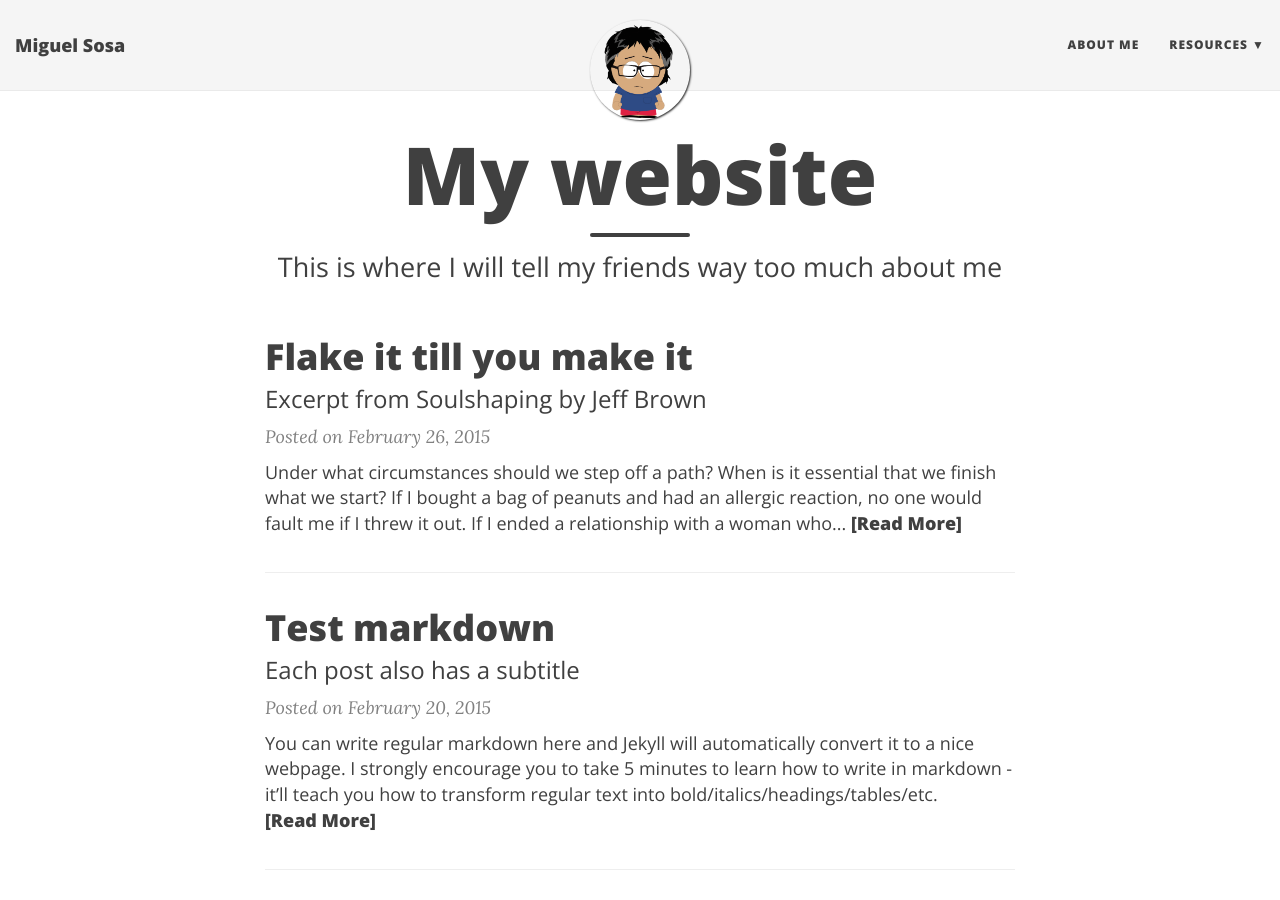
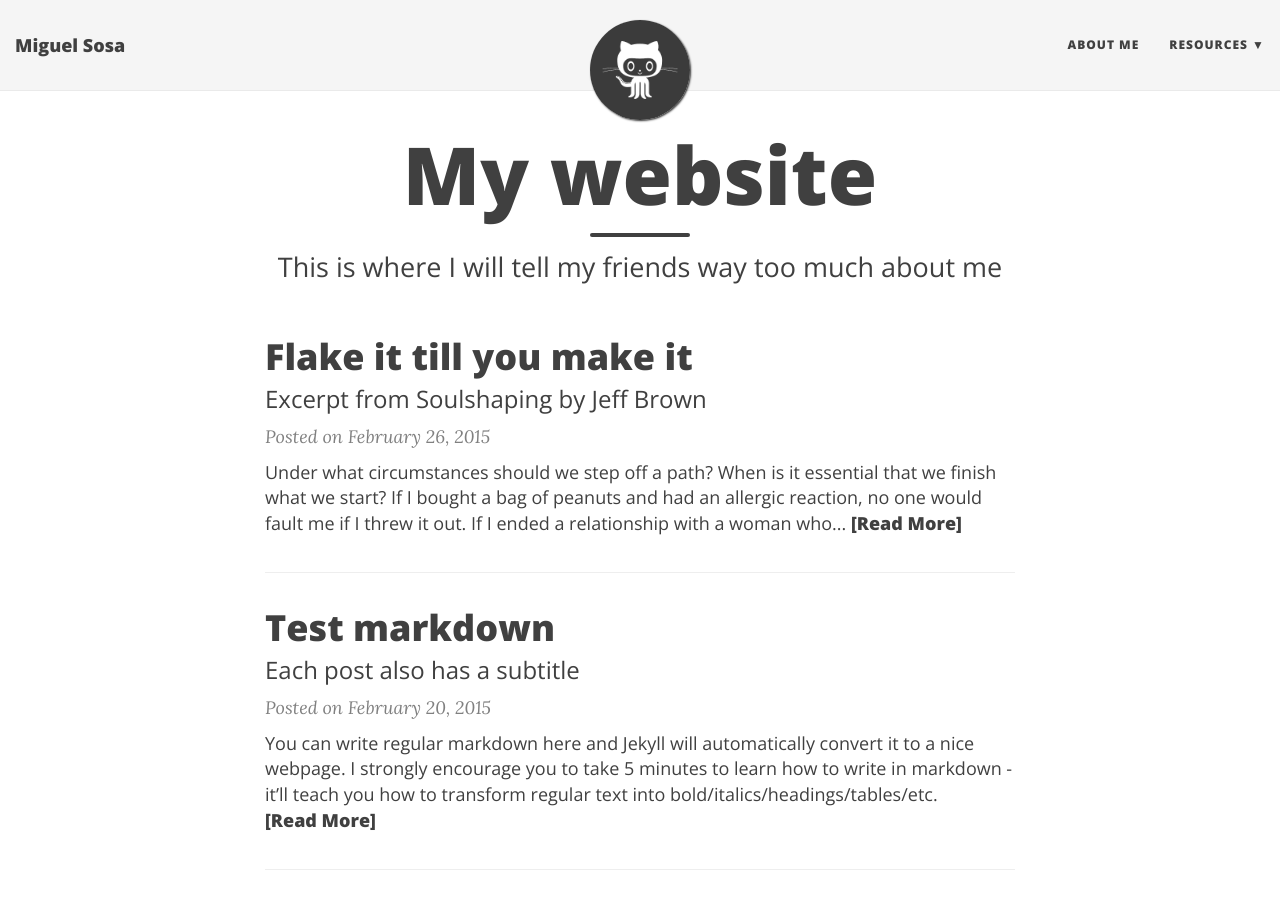
Before and after one commit to ms38279/ms38279.github.io, a Jekyll site: the page built from index.html, in a window 1280 px wide and 900 px high. Built offline with Jekyll 4.4.1, drawn with Linux system fonts in a browser that asks for light colours; nearby versions of some CDN libraries; the list of posts is cut into pages by our own code.

Commit message:
change to config

```diff
--- a/_config.yml
+++ b/_config.yml
@@ -34,7 +34,7 @@ navbar-links:
 
 # Image to show in the navigation bar - image must be a square (width = height)
 # Remove this parameter if you don't want an image in the navbar
-avatar: "/img/avatar.png"
+avatar: "/img/avatar-icon.png"
 
 # If you want to have an image logo in the top-left corner instead of the title text,
 # then specify the following parameter
```
